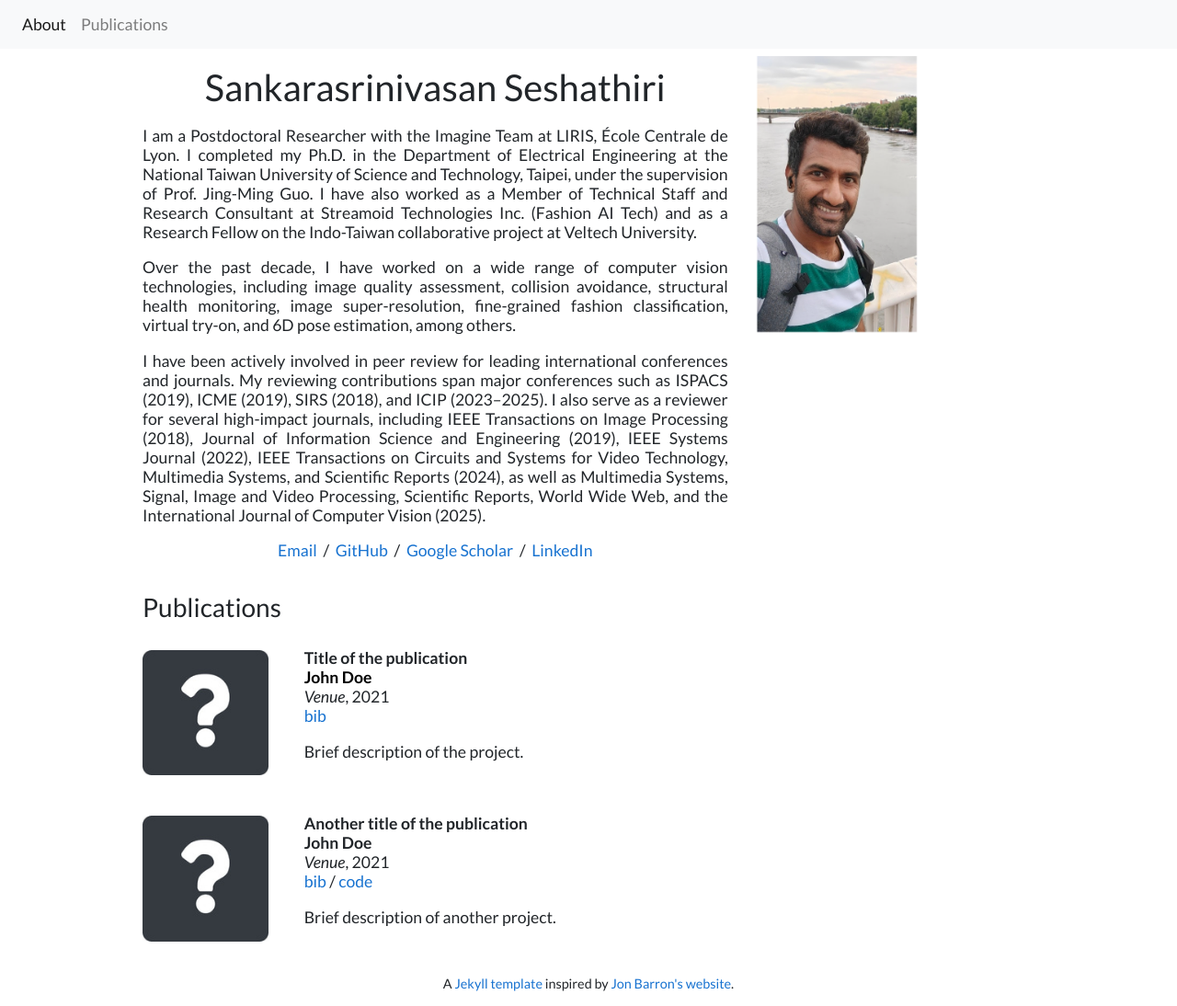
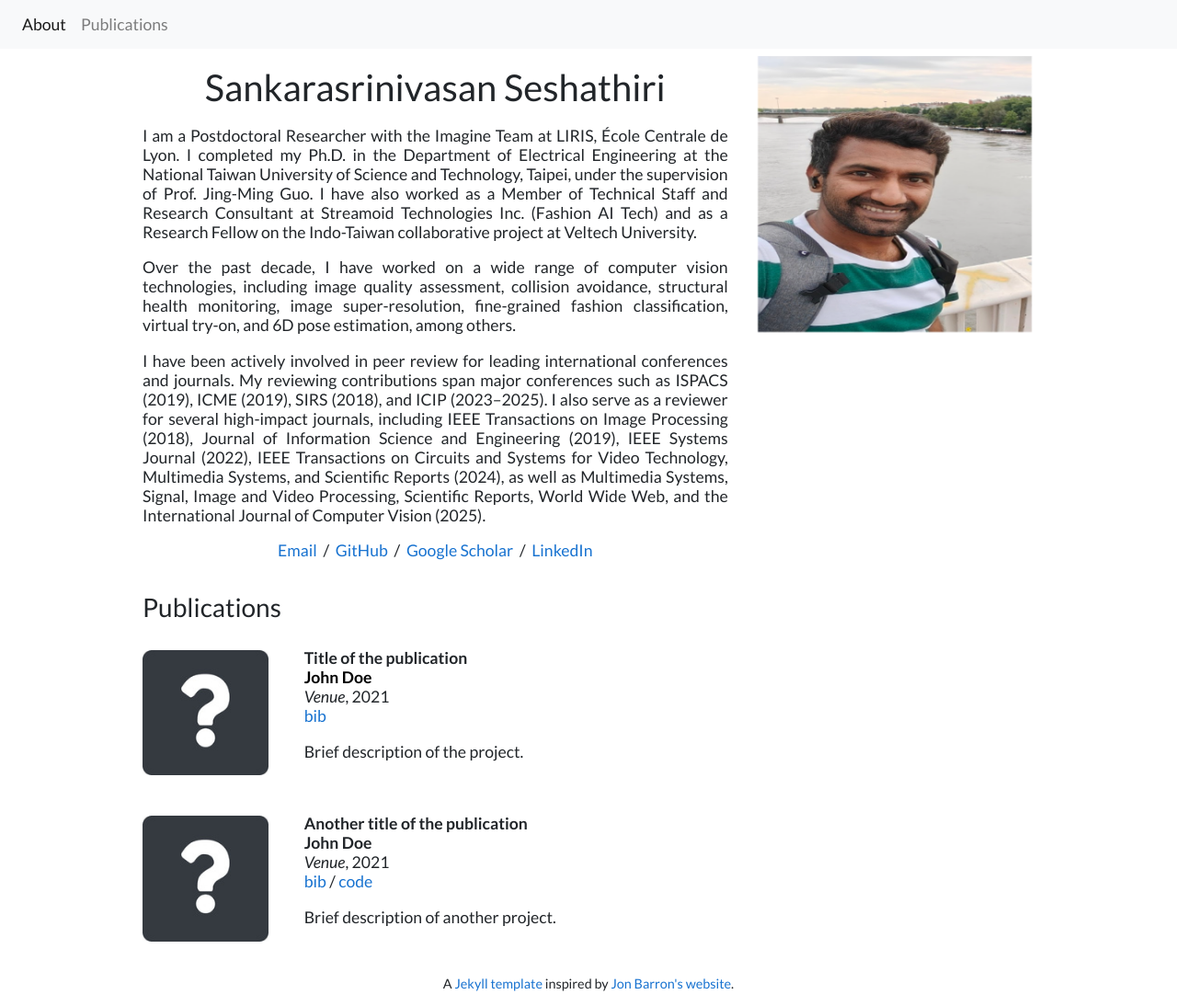
Before and after one commit to SankarSrin/SankarSrin.github.io, a Jekyll site: the page built from index.html, in a window 1280 px wide and 1094 px high. Shown: the whole window at 92% size. Built offline with Jekyll 4.4.1, drawn with Linux system fonts in a browser that asks for light colours.

Commit message:
Change profile photo width to 300px
Updated profile photo dimensions for better display.

```diff
--- a/index.html
+++ b/index.html
@@ -27,7 +27,7 @@
         </p>
     </div>
     <div class="col-md-4" style="z-index:4;">
-        <img alt="profile photo" id="portrait" src="portrait.jpg" class="img-fluid" style="width:175px; height:300px; border-radius:0;">
+        <img alt="profile photo" id="portrait" src="portrait.jpg" class="img-fluid" style="width:300px; height:300px; border-radius:0;">
 
     </div>
 </div>
```
